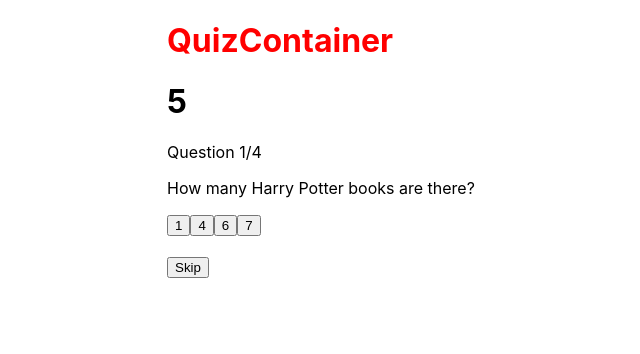
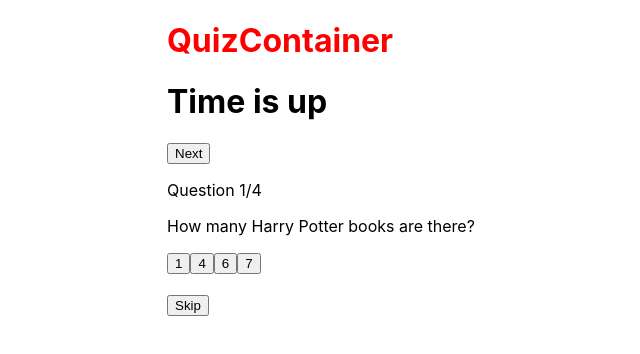
Before and after one commit to erikwaahlstrom/quizzy, a React (Create React App) app: page / in a window 1280 px wide. Shown: the top 354 px of the page, without its empty margins (223-863 px from the left). Built offline with nearby package versions, Linux system fonts and the light colour scheme.

Commit message:
added countdown timer

```diff
--- a/src/components/QuizContainer.js
+++ b/src/components/QuizContainer.js
@@ -55,7 +55,6 @@
 };
 
 const newArray = arrayShuffle(questions);
-console.log(newArray);
 
 ////////////////////////////////////////////////////////////
 ////////// QuizContainer Component /////////////////////////
@@ -64,27 +63,37 @@
   const [currentQuestion, setCurrentQuestion] = useState(0);
   const [showScore, setShowScore] = useState(false);
   const [score, setScore] = useState(0);
+  // const [unanswered, setUnanswered] = useState(0);
   // Counter
-  const [counter, setCounter] = useState(0);
+  const [counter, setCounter] = useState(3);
+  // Timer
+  const [timeup, setTimeup] = useState(false);
 
   useEffect(() => {
-    const interval = setInterval(
-      () => setCounter((counter) => counter + 1),
-      1000
-    );
+    const interval = setInterval(() => {
+      if (counter <= 1) {
+        clearInterval(interval);
+        setTimeup(true);
+      } else {
+        setCounter((counter) => counter - 1);
+      }
+    }, 1000);
+
     return () => clearInterval(interval);
-  }, []);
+  }, [counter]);
 
   // Event handlers
+
   const handleAnswerOptionClick = (isCorrect) => {
     if (isCorrect) {
       setScore(score + 1);
     }
-
     const nextQuestion = currentQuestion + 1;
     nextQuestion < newArray.length
       ? setCurrentQuestion(nextQuestion)
       : setShowScore(true);
+    setCounter(3);
+    setTimeup(false);
   };
 
   const nextQuestion = () => {
@@ -94,13 +103,21 @@
   return (
     <Wrapper>
       <HeaderOne>QuizContainer</HeaderOne>
-      <CounterComponent counter={counter} />
+
       {showScore ? (
         <p>
           You scored {score} out of {newArray.length}
         </p>
       ) : (
         <>
+          {timeup ? (
+            <>
+              <h1>Time is up</h1>
+              <button onClick={nextQuestion}>Next</button>
+            </>
+          ) : (
+            <CounterComponent counter={counter} />
+          )}
           <p>
             Question {currentQuestion + 1}/{newArray.length}
           </p>
```
